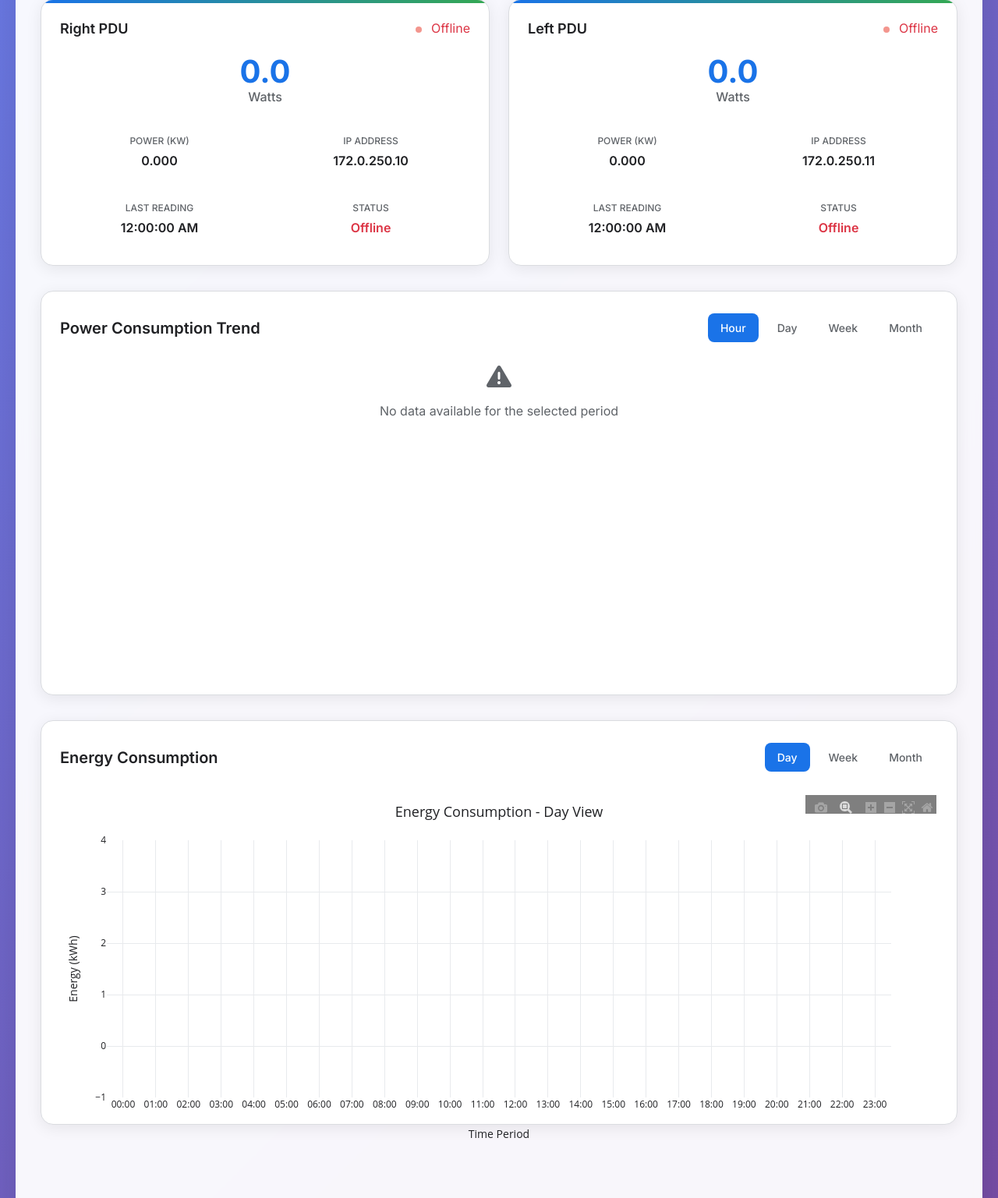
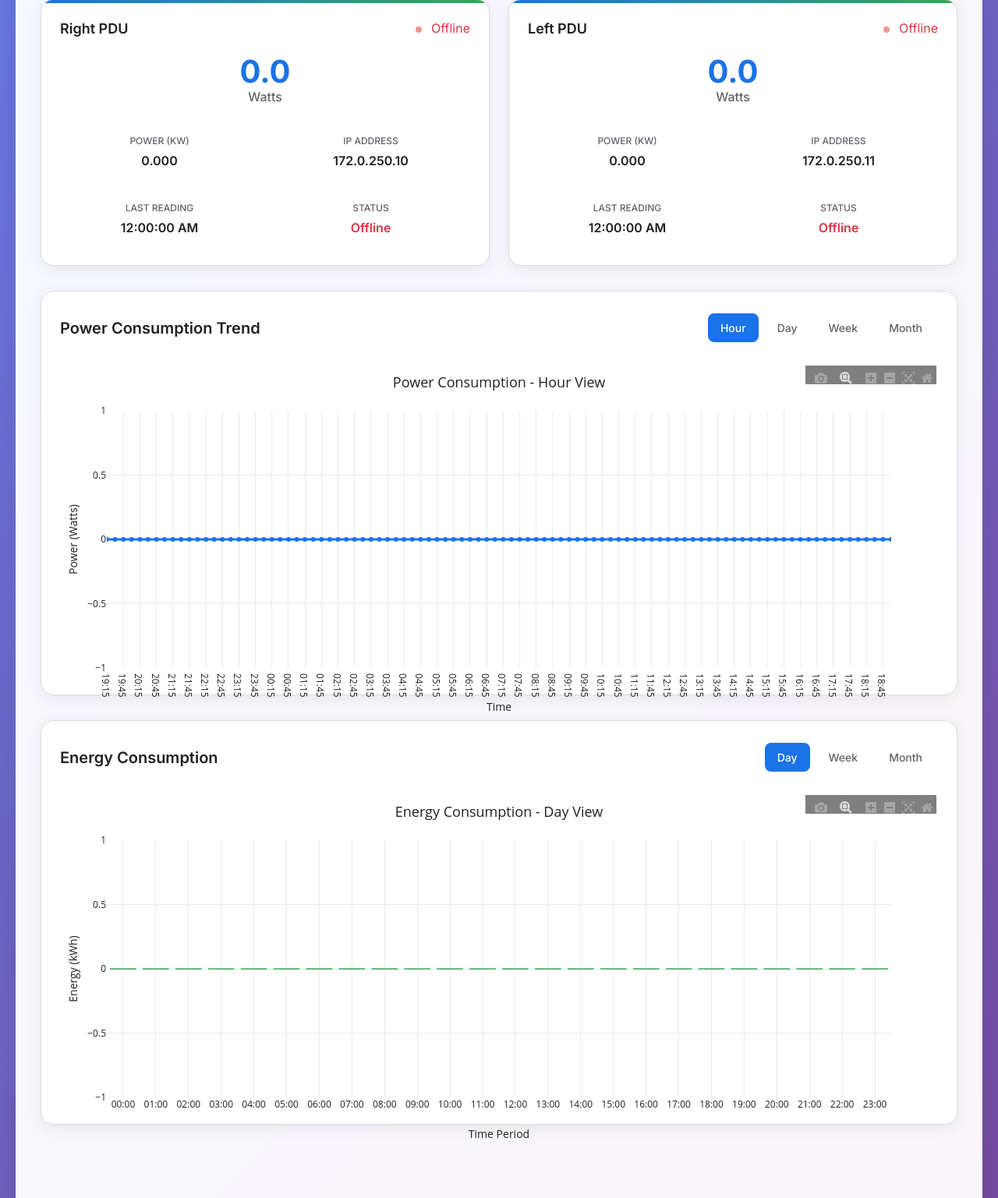
Before and after one commit to TWSOLLTD/PDU, a Flask app: page / in a window 1280 px wide. Shown: the part 489-2026 px from the top of the page at 78% size. Run offline with Flask 3, Linux system fonts and the light colour scheme; data that the repository does not hold is empty; some libraries are stand-ins or nearby versions.

Commit message:
graph changes

```diff
--- a/app.py
+++ b/app.py
@@ -158,25 +158,7 @@ def get_power_data():
         if period == 'hour':
             # Get last 24 hours of data, grouped by 15-minute intervals
             start_time = datetime.utcnow() - timedelta(hours=24)
-            logger.info(f"Looking for readings from {start_time} to {datetime.utcnow()}")
             readings = PowerReading.query.filter(PowerReading.timestamp >= start_time).all()
-
-            # Debug: Log the number of readings found
-            logger.info(f"Found {len(readings)} readings in the last 24 hours")
-
-            if not readings:
-                logger.warning("No power readings found in the last 24 hours")
-                # Return empty chart data instead of error
-                chart_data = {
-                    'labels': [],
-                    'power_watts': []
-                }
-                return jsonify({
-                    'success': True,
-                    'data': chart_data,
-                    'period': period,
-                    'message': 'No data available for the selected period'
-                })
 
             # Group by 15-minute intervals
             interval_data = {}
@@ -190,23 +172,12 @@ def get_power_data():
                     interval_data[interval] = []
                 interval_data[interval].append(reading.power_watts)
 
-            # Debug: Log the intervals found
-            logger.info(f"Found {len(interval_data)} time intervals with data")
-            if interval_data:
-                logger.info(f"Time range: {min(interval_data.keys())} to {max(interval_data.keys())}")
-                # Log a few sample intervals
-                sample_intervals = list(interval_data.keys())[:5]
-                logger.info(f"Sample intervals: {sample_intervals}")
-            else:
-                logger.warning("No intervals found with data")
-
             chart_data = {
                 'labels': [],
                 'power_watts': []
             }
 
-            # Create all 15-minute intervals for the last 24 hours, but fill with actual data when available
-            logger.info(f"Creating {96} target intervals from {start_time}")
+            # Create all 15-minute intervals for the last 24 hours
             for i in range(96):  # 24 hours * 4 intervals per hour
                 target_interval = start_time + timedelta(minutes=15*i)
                 chart_data['labels'].append(target_interval.strftime('%H:%M'))
@@ -214,19 +185,8 @@ def get_power_data():
                 if target_interval in interval_data:
                     avg_power = sum(interval_data[target_interval]) / len(interval_data[target_interval])
                     chart_data['power_watts'].append(round(avg_power, 1))
-                    if i < 5:  # Log first few matches
-                        logger.info(f"Found data for {target_interval}: {avg_power}W")
                 else:
-                    chart_data['power_watts'].append(None)  # Use None instead of 0 to show gaps
-
-            # Debug: Log the final chart data
-            logger.info(f"Returning chart data with {len(chart_data['labels'])} data points")
-            # Filter out None values for min/max calculation
-            valid_power_values = [v for v in chart_data['power_watts'] if v is not None]
-            if valid_power_values:
-                logger.info(f"Power range: {min(valid_power_values)} - {max(valid_power_values)} watts")
-            else:
-                logger.info("No valid power values found")
+                    chart_data['power_watts'].append(0)  # Use 0 for missing data
 
         elif period == 'day':
             # Get last 7 days of data, grouped by day
@@ -246,10 +206,17 @@ def get_power_data():
                 'power_watts': []
             }
 
-            for day in sorted(daily_data.keys()):
-                chart_data['labels'].append(day.strftime('%Y-%m-%d'))
-                avg_power = sum(daily_data[day]) / len(daily_data[day])
-                chart_data['power_watts'].append(round(avg_power, 1))
+            # Create all 7 days
+            for i in range(7):
+                target_date = datetime.utcnow() - timedelta(days=6-i)
+                target_date = target_date.replace(hour=0, minute=0, second=0, microsecond=0)
+                chart_data['labels'].append(target_date.strftime('%Y-%m-%d'))
+
+                if target_date in daily_data:
+                    avg_power = sum(daily_data[target_date]) / len(daily_data[target_date])
+                    chart_data['power_watts'].append(round(avg_power, 1))
+                else:
+                    chart_data['power_watts'].append(0)
 
         elif period == 'week':
             # Get last 4 weeks of data, grouped by week
@@ -271,10 +238,18 @@ def get_power_data():
                 'power_watts': []
             }
 
-            for week in sorted(weekly_data.keys()):
-                chart_data['labels'].append(week.strftime('%Y-%m-%d'))
-                avg_power = sum(weekly_data[week]) / len(weekly_data[week])
-                chart_data['power_watts'].append(round(avg_power, 1))
+            # Create all 4 weeks
+            for i in range(4):
+                target_week = datetime.utcnow() - timedelta(weeks=3-i)
+                target_week = target_week - timedelta(days=target_week.weekday())
+                target_week = target_week.replace(hour=0, minute=0, second=0, microsecond=0)
+                chart_data['labels'].append(target_week.strftime('%Y-%m-%d'))
+
+                if target_week in weekly_data:
+                    avg_power = sum(weekly_data[target_week]) / len(weekly_data[target_week])
+                    chart_data['power_watts'].append(round(avg_power, 1))
+                else:
+                    chart_data['power_watts'].append(0)
 
         elif period == 'month':
             # Get last 12 months of data, grouped by month
@@ -294,10 +269,17 @@ def get_power_data():
                 'power_watts': []
             }
 
-            for month in sorted(monthly_data.keys()):
-                chart_data['labels'].append(month.strftime('%Y-%m'))
-                avg_power = sum(monthly_data[month]) / len(monthly_data[month])
-                chart_data['power_watts'].append(round(avg_power, 1))
+            # Create all 12 months
+            for i in range(12):
+                target_month = datetime.utcnow() - timedelta(days=30*i)
+                target_month = target_month.replace(day=1, hour=0, minute=0, second=0, microsecond=0)
+                chart_data['labels'].append(target_month.strftime('%Y-%m'))
+
+                if target_month in monthly_data:
+                    avg_power = sum(monthly_data[target_month]) / len(monthly_data[target_month])
+                    chart_data['power_watts'].append(round(avg_power, 1))
+                else:
+                    chart_data['power_watts'].append(0)
 
         return jsonify({
             'success': True,
@@ -484,7 +466,7 @@ def get_energy_data():
                 'energy_kwh': []
             }
 
-            # Create all 24 hours for today, but fill with actual data when available
+            # Create all 24 hours for today
             for i in range(24):
                 target_hour = today_start + timedelta(hours=i)
                 chart_data['labels'].append(target_hour.strftime('%H:00'))
@@ -494,7 +476,7 @@ def get_energy_data():
                     energy_kwh = sum(hourly_data[target_hour]) / 60
                     chart_data['energy_kwh'].append(round(energy_kwh, 3))
                 else:
-                    chart_data['energy_kwh'].append(None)  # Use None instead of 0 to show gaps
+                    chart_data['energy_kwh'].append(0)
 
         elif period == 'week':
             # Get daily energy consumption for the last 7 days
@@ -514,7 +496,7 @@ def get_energy_data():
                 'energy_kwh': []
             }
 
-            # Create all 7 days, but fill with actual data when available
+            # Create all 7 days
             for i in range(7):
                 target_date = datetime.utcnow() - timedelta(days=6-i)
                 target_date = target_date.replace(hour=0, minute=0, second=0, microsecond=0)
@@ -524,7 +506,7 @@ def get_energy_data():
                     energy_kwh = sum(daily_data[target_date]) / 60
                     chart_data['energy_kwh'].append(round(energy_kwh, 3))
                 else:
-                    chart_data['energy_kwh'].append(None)  # Use None instead of 0 to show gaps
+                    chart_data['energy_kwh'].append(0)
 
         elif period == 'month':
             # Get daily energy consumption for the last 30 days
@@ -544,7 +526,7 @@ def get_energy_data():
                 'energy_kwh': []
             }
 
-            # Create all 30 days, but fill with actual data when available
+            # Create all 30 days
             for i in range(30):
                 target_date = datetime.utcnow() - timedelta(days=29-i)
                 target_date = target_date.replace(hour=0, minute=0, second=0, microsecond=0)
@@ -554,7 +536,7 @@ def get_energy_data():
                     energy_kwh = sum(daily_data[target_date]) / 60
                     chart_data['energy_kwh'].append(round(energy_kwh, 3))
                 else:
-                    chart_data['energy_kwh'].append(None)  # Use None instead of 0 to show gaps
+                    chart_data['energy_kwh'].append(0)
 
         return jsonify({
             'success': True,
--- a/templates/index.html
+++ b/templates/index.html
@@ -855,14 +855,6 @@
                     this.toggleAutoRefresh();
                 });
 
-                                 // Period selector buttons
-                 document.querySelectorAll('.btn-period').forEach(btn => {
-                     btn.addEventListener('click', (e) => {
-                         document.querySelectorAll('.btn-period').forEach(b => b.classList.remove('active'));
-                         e.target.classList.add('active');
-                     });
-                 });
-
                 // Dark mode toggle
                 const darkModeToggle = document.getElementById('dark-mode-toggle');
                 const darkModeCheckbox = document.getElementById('dark-mode-checkbox');
@@ -1072,13 +1064,6 @@
                     return;
                 }
 
-                // Check if we have any valid data points
-                const validDataPoints = chartData.power_watts.filter(value => value !== null && value !== undefined);
-                if (validDataPoints.length === 0) {
-                    this.showChartError('power-chart', 'No valid data points available for the selected period');
-                    return;
-                }
-
                 const traces = [
                     {
                         x: chartData.labels,
@@ -1086,7 +1071,7 @@
                         type: 'scatter',
                         mode: 'lines+markers',
                         name: 'Power (W)',
-                        line: { color: '#1a73e8', width: 3, connectgaps: false },
+                        line: { color: '#1a73e8', width: 3 },
                         marker: { size: 6, color: '#1a73e8' },
                         fill: 'tonexty',
                         fillcolor: 'rgba(26, 115, 232, 0.1)'
@@ -1196,11 +1181,26 @@
 
             setPeriod(period) {
                 this.currentPeriod = period;
+
+                // Update button highlighting
+                document.querySelectorAll('.btn-period').forEach(btn => {
+                    btn.classList.remove('active');
+                });
+                document.querySelector(`[data-period="${period}"]`).classList.add('active');
+
                 this.loadPowerData();
             }
 
             setEnergyPeriod(period) {
                 this.currentEnergyPeriod = period;
+
+                // Update button highlighting for energy chart
+                const energyChart = document.querySelectorAll('.chart-card')[1];
+                energyChart.querySelectorAll('.btn-period').forEach(btn => {
+                    btn.classList.remove('active');
+                });
+                energyChart.querySelector(`[data-period="${period}"]`).classList.add('active');
+
                 this.loadEnergyData();
             }
 
```
Lines whose indentation alone changed are shown as unchanged.
